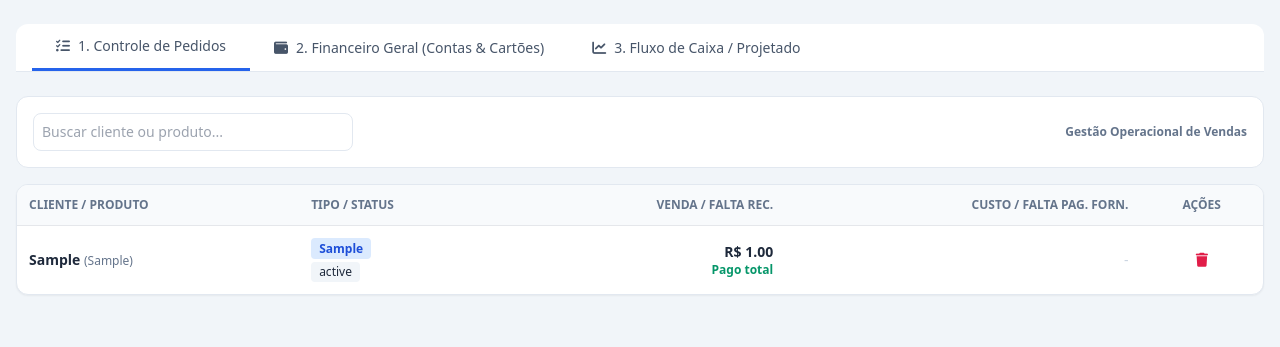
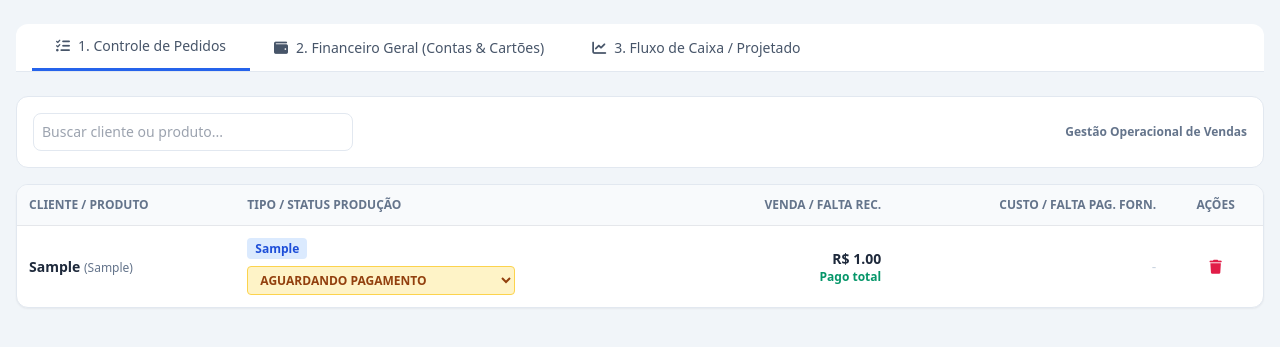
Before and after one commit to gabrielferreiracruz1994-create/contorle_pedidos, a FastAPI app: page / in a window 1280 px wide. Shown: the part 69-416 px from the top of the page. Run offline with FastAPI, Linux system fonts and the light colour scheme; data comes from the database, SQL or seed files in the repository; tables that the repository leaves empty hold one stand-in row (values such as "Sample post"); some libraries are stand-ins or nearby versions.

Commit message:
Update index.html

```diff
--- a/templates/index.html
+++ b/templates/index.html
@@ -60,7 +60,7 @@
           <thead class="bg-slate-50 border-b text-xs uppercase text-slate-500">
             <tr>
               <th class="p-3">Cliente / Produto</th>
-              <th class="p-3">Tipo / Status</th>
+              <th class="p-3">Tipo / Status Produção</th>
               <th class="p-3 text-right">Venda / Falta Rec.</th>
               <th class="p-3 text-right">Custo / Falta Pag. Forn.</th>
               <th class="p-3 text-center">Ações</th>
@@ -163,6 +163,15 @@
               <option value="TERCEIRO">Terceirizada</option>
             </select>
           </div>
+        </div>
+
+        <div>
+          <label class="block text-xs font-semibold text-slate-600 mb-1">Status Inicial *</label>
+          <select id="ped_status_production" required class="w-full p-2 border rounded bg-white">
+            <option value="AGUARDANDO PAGAMENTO">AGUARDANDO PAGAMENTO</option>
+            <option value="EM PRODUÇÃO" selected>EM PRODUÇÃO</option>
+            <option value="AGUARDANDO RETIRADA OU ENTREGA">AGUARDANDO RETIRADA OU ENTREGA</option>
+          </select>
         </div>
 
         <!-- VALORES DO CLIENTE -->
@@ -351,24 +360,49 @@
       }
     }
 
+    function getStatusClass(status) {
+      const st = (status || '').toUpperCase();
+      if (st === 'AGUARDANDO PAGAMENTO') return 'bg-rose-100 text-rose-800 border-rose-300 font-bold';
+      if (st === 'AGUARDANDO RETIRADA OU ENTREGA') return 'bg-emerald-100 text-emerald-800 border-emerald-300 font-bold';
+      return 'bg-amber-100 text-amber-800 border-amber-300 font-bold';
+    }
+
     function renderizarPedidos() {
       const tbody = document.getElementById('tabela-pedidos');
       if (!tbody) return;
       tbody.innerHTML = '';
-      if (pedidos.length === 0) {
-        tbody.innerHTML = `<tr><td colspan="5" class="p-4 text-center text-slate-400">Nenhum pedido cadastrado.</td></tr>`;
+
+      const termoBusca = (document.getElementById('busca-pedido')?.value || '').toLowerCase();
+
+      const pedidosFiltrados = pedidos.filter(p =>
+        p.client.toLowerCase().includes(termoBusca) ||
+        p.product.toLowerCase().includes(termoBusca)
+      );
+
+      if (pedidosFiltrados.length === 0) {
+        tbody.innerHTML = `<tr><td colspan="5" class="p-4 text-center text-slate-400">Nenhum pedido encontrado.</td></tr>`;
         return;
       }
-      pedidos.forEach(p => {
+
+      pedidosFiltrados.forEach(p => {
         const faltaReceber = (p.sale_value || 0) - (p.paid_by_client || 0);
         const faltaPagarForn = (p.supplier_cost || 0) - (p.paid_to_supplier || 0);
+        const stAtual = (p.status_production || 'EM PRODUÇÃO').toUpperCase();
+
+        const selectStatusInline = `
+          <select onchange="alterarStatusPedido(${p.id}, this.value)" class="text-xs font-bold px-2 py-1 rounded border cursor-pointer focus:outline-none mt-1 ${getStatusClass(stAtual)}">
+            <option value="AGUARDANDO PAGAMENTO" ${stAtual === 'AGUARDANDO PAGAMENTO' ? 'selected' : ''}>AGUARDANDO PAGAMENTO</option>
+            <option value="EM PRODUÇÃO" ${stAtual === 'EM PRODUÇÃO' ? 'selected' : ''}>EM PRODUÇÃO</option>
+            <option value="AGUARDANDO RETIRADA OU ENTREGA" ${stAtual === 'AGUARDANDO RETIRADA OU ENTREGA' ? 'selected' : ''}>AGUARDANDO RETIRADA OU ENTREGA</option>
+          </select>
+        `;
 
         const tr = document.createElement('tr');
         tr.innerHTML = `
           <td class="p-3 font-bold">${p.client} <span class="text-xs font-normal text-slate-500">(${p.product})</span></td>
           <td class="p-3">
             <span class="text-xs font-semibold px-2 py-0.5 rounded ${p.production_type === 'TERCEIRO' ? 'bg-purple-100 text-purple-700' : 'bg-blue-100 text-blue-700'}">${p.production_type}</span>
-            <span class="text-xs font-medium px-2 py-0.5 bg-slate-100 rounded block mt-1 w-max">${p.status_production || 'Em Produção'}</span>
+            <div class="mt-1">${selectStatusInline}</div>
           </td>
           <td class="p-3 text-right">
             <div class="font-bold text-slate-800">R$ ${(p.sale_value || 0).toFixed(2)}</div>
@@ -390,6 +424,15 @@
         `;
         tbody.appendChild(tr);
       });
+    }
+
+    async function alterarStatusPedido(id, novoStatus) {
+      await fetch(`/api/orders/${id}/status`, {
+        method: 'PUT',
+        headers: {'Content-Type': 'application/json'},
+        body: JSON.stringify({ status_production: novoStatus })
+      });
+      carregarDados();
     }
 
     function renderizarBills() {
@@ -435,7 +478,11 @@
 
       pedidos.forEach(p => {
         const faltaReceber = (p.sale_value || 0) - (p.paid_by_client || 0);
+        const st = (p.status_production || '').toUpperCase();
+
+        // Só considera no Fluxo de Caixa se tiver saldo restante a receber e NÃO estiver com status travado em AGUARDANDO PAGAMENTO
         if (faltaReceber > 0 && p.client_due_date && p.client_due_date.startsWith(mesAno)) {
+          if (st !== 'AGUARDANDO PAGAMENTO') {
             lancamentos.push({
               data: p.client_due_date,
               origem: 'Pedido Cliente',
@@ -444,6 +491,15 @@
               saida: 0
             });
             saldo += faltaReceber;
+          } else {
+            lancamentos.push({
+              data: p.client_due_date,
+              origem: 'Pedido Cliente',
+              descricao: `⚠️ (Pendente/Inadimplente) Recebimento: ${p.client}`,
+              entrada: 0,
+              saida: 0
+            });
+          }
         }
 
         const faltaPagarForn = (p.supplier_cost || 0) - (p.paid_to_supplier || 0);
@@ -514,7 +570,7 @@
         production_type: document.getElementById('ped_production_type').value,
         supplier: document.getElementById('ped_supplier').value || "Fornecedor",
         supplier_cost: parseFloat(document.getElementById('ped_supplier_cost').value) || 0,
-        status_production: "Em Produção",
+        status_production: document.getElementById('ped_status_production').value,
         client_due_date: document.getElementById('ped_client_due_date').value || null,
         supplier_due_date: document.getElementById('ped_supplier_due_date').value || null,
         sale_value: parseFloat(document.getElementById('ped_sale_value').value) || 0,
```
Lines whose indentation alone changed are shown as unchanged.
